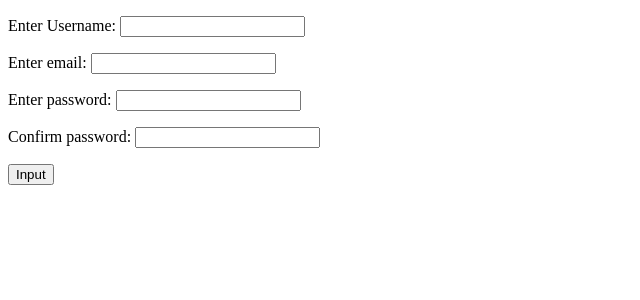
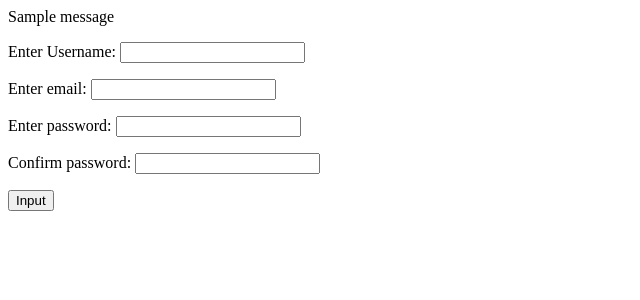
Before and after one commit to tarunraghav226/django, a Django app: template loginForm/templates/register.html in a window 1280 px wide. Shown: the top 300 px of the page, without its empty margins (0-640 px from the left). Run offline with Django 3.2, Linux system fonts and the light colour scheme; the template is opened without the code that fills it: values that come from a table or form of the project are taken from there, others are empty; tables that the repository leaves empty hold one stand-in row (values such as "Sample post"); one stand-in notice (Sample message) is shown.

Commit message:
Updated register html file.

```diff
--- a/loginForm/templates/register.html
+++ b/loginForm/templates/register.html
@@ -5,6 +5,11 @@
     <title>Registration Form</title>
 </head>
 <body>
+{% if messages %}
+    {% for message in messages %}
+        {{ message }}
+    {% endfor %}
+{% endif %}
 <form method="POST" action="/register/">
     {% csrf_token %}
     {{ form.as_p }}
```
